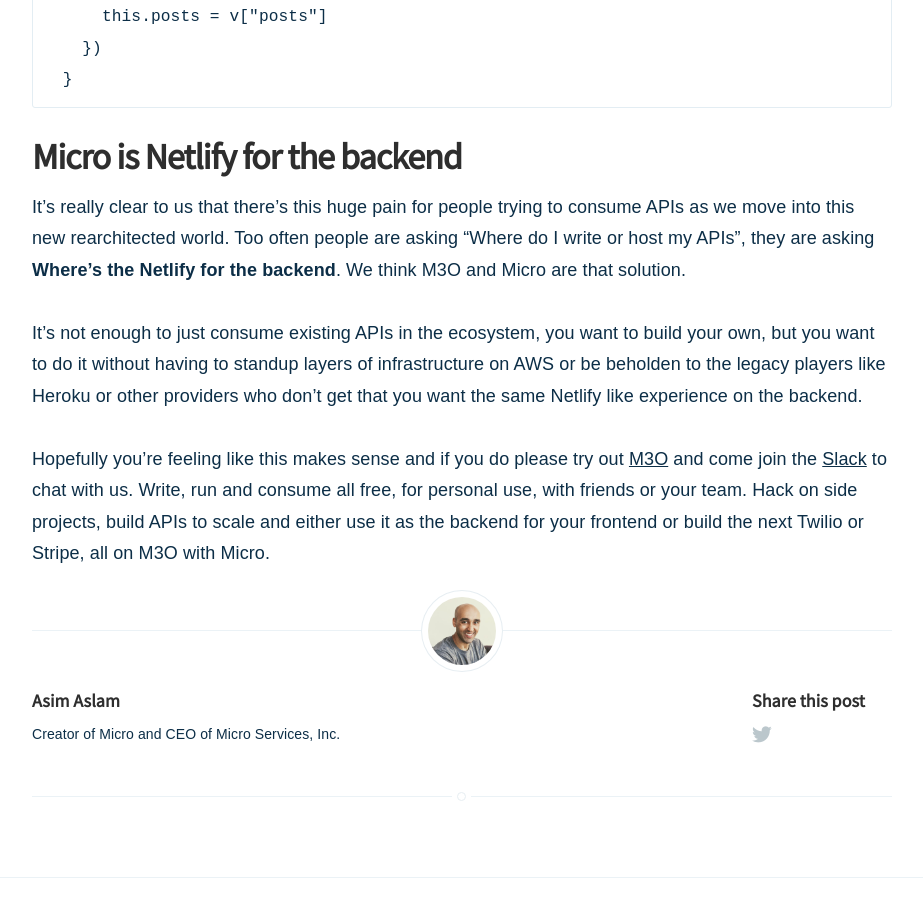
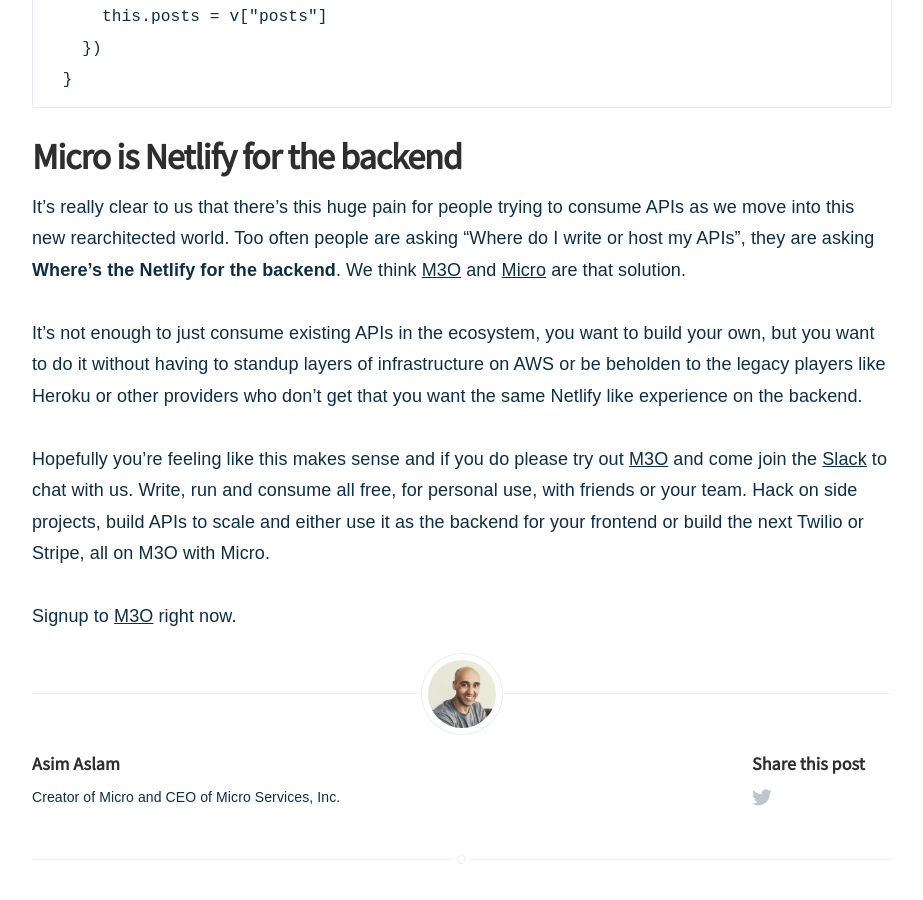
Before and after one commit to m3o/blog.m3o.com, a Jekyll site: the page built from _posts/2020-12-03-netlify-for-the-frontend-micro-for-the-backend.md, in a window 1280 px wide and 900 px high, scrolled down 11239 px. Shown: the whole window, without its empty margins (178-1101 px from the left). Built offline with Jekyll 4.4.1, drawn with Linux system fonts in a browser that asks for light colours; nearby versions of some CDN libraries; some of the changed lines change nothing that is shown.

Commit message:
update blog

```diff
--- a/_posts/2020-12-03-netlify-for-the-frontend-micro-for-the-backend.md
+++ b/_posts/2020-12-03-netlify-for-the-frontend-micro-for-the-backend.md
@@ -328,7 +328,7 @@
 
 It's really clear to us that there's this huge pain for people trying to consume APIs as we move into this new rearchitected world.
 Too often people are asking "Where do I write or host my APIs", they are asking **Where's the Netlify for the backend**. We think
-M3O and Micro are that solution.
+[M3O](https://m3o.com) and [Micro](https://micro.mu) are that solution.
 
 It's not enough to just consume existing APIs in the ecosystem, you want to build your own, but
 you want to do it without having to standup layers of infrastructure on AWS or be beholden to the legacy players like Heroku or
@@ -337,3 +337,5 @@
 Hopefully you're feeling like this makes sense and if you do please try out [M3O](https://m3o.com) and come join the [Slack](https://slack.m3o.com)
 to chat with us. Write, run and consume all free, for personal use, with friends or your team. Hack on side projects, build APIs
 to scale and either use it as the backend for your frontend or build the next Twilio or Stripe, all on M3O with Micro.
+
+Signup to [M3O](https://m3o.com) right now.
```
